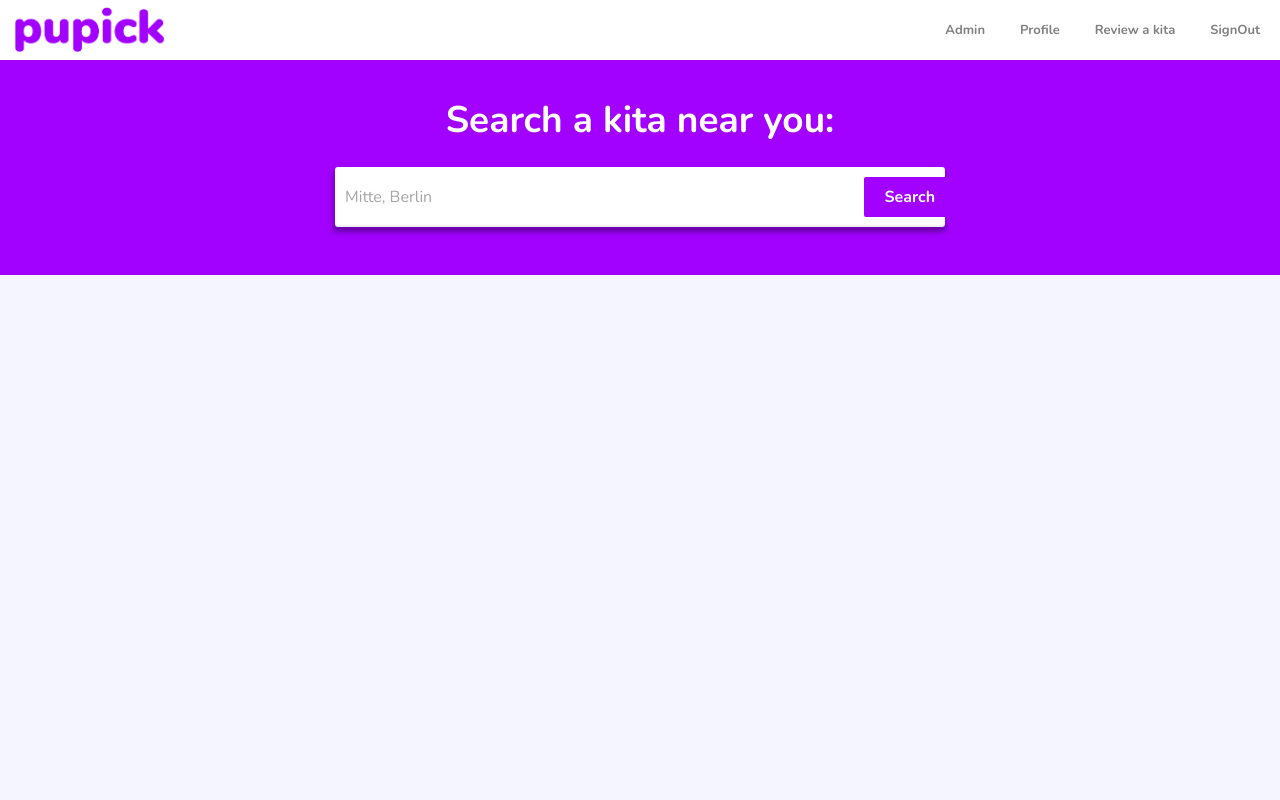
After one commit to yoni333/kindergarden, a PHP site: page / in a window 1280 px wide. The commit adds this page. Run offline with PHP 8.4, Linux system fonts and the light colour scheme; the visitor is signed in with stand-in values (Sample User, id 1).

Commit message:
google maps 2

```diff
--- a/admin-pupick/admin.js
+++ b/admin-pupick/admin.js
@@ -24,6 +24,7 @@ function insert_kindergarden_admin(){
     console.log ('insert_kindergarden_admin');
 
     var data = get_new_kindergarden( admin.dom.form );
+    data[5].value= encodeURIComponent(data[5].value);
 
    // ajax_admin_insert_kindergarden.php
    ;
@@ -146,6 +147,8 @@ function open_edit_gardem_modal( id ,row ){
 
    data['id'] = data.sorting_1; //datatableJs insert the class sorting_1 instesd of 'id' - so we bring it back
 
+    //decode uricompenent
+    data.google_maps = decodeURIComponent ( data.google_maps );
       console.log(data);
 
 
@@ -159,6 +162,7 @@ function open_edit_gardem_modal( id ,row ){
        $('#editGardenModal #admin_edit_working_hours').val(data.working_hours);
        $('#editGardenModal #admin_new_contact').val(data.contact);
        $('#editGardenModal #admin_edit_description').val(data.description);
+       $('#editGardenModal #admin_edit_google_maps').val(data.google_maps);
 
 
 
@@ -174,7 +178,7 @@ function edit_kindergarden_admin(){
 
    // ajax_admin_insert_kindergarden.php
 
-
+   data[6].value= encodeURIComponent(data[6].value);
 
     var jqxhr = $.post(admin.url + "ajax_admin_edit_kindergarden.php",data )
   .done(function() {
--- /dev/null
+++ b/admin-pupick/adminConfig.php
@@ -0,0 +1,6 @@
+<?php
+
+$adminConfig= array();
+
+//is feedback need admin aproove
+$adminConfig['feedbackAproove'] = false ;
--- a/admin-pupick/ajax_admin_edit_kindergarden.php
+++ b/admin-pupick/ajax_admin_edit_kindergarden.php
@@ -17,6 +17,7 @@ $tmp[count($tmp)] = $_POST['country'];
 $tmp[count($tmp)] = $_POST['working_hours'];
 $tmp[count($tmp)] = $_POST['contact'];
 $tmp[count($tmp)] = $_POST['description'];
+$tmp[count($tmp)] = $_POST['google_maps'];
 
 $tmp[count($tmp)] = '0'; //0 is admin id number
 $tmp[count($tmp)] = $_POST['id']; //0 is admin id number
--- a/admin-pupick/ajax_admin_insert_kindergarden.php
+++ b/admin-pupick/ajax_admin_insert_kindergarden.php
@@ -6,6 +6,7 @@ include('query.php');
 
 
 $name_of_inserter = $_SESSION['admin-name'];
+
 $tmp = [] ;
 $tmp[0] = true ;
 
@@ -17,9 +18,11 @@ $tmp[count($tmp)] = $_POST['country'];
 $tmp[count($tmp)] = $_POST['working_hours'];
 $tmp[count($tmp)] = $_POST['contact'];
 $tmp[count($tmp)] = $_POST['description'];
+$tmp[count($tmp)] = $_POST['google_maps'];
 $tmp[count($tmp)] = $name_of_inserter;
 $tmp[count($tmp)] = '0';
-
+ echo "<pre>";
+ print_r($tmp);
 $a= new query_admin();
 
 $a->set_insert_array( $tmp );
--- a/admin-pupick/query.php
+++ b/admin-pupick/query.php
@@ -57,7 +57,7 @@ class query_admin {
 
     public function insert_kindergarden(){
 
-        $this->SQL = "INSERT INTO kindergardens ( `activate`,`name`, `adress` , `city`, `country`, `working_hours`, `contact` , `description`,  `inserted_by_name`, `inserted_by_id`) VALUES (?,?,?,?,?,?,?,?,?,?)";
+        $this->SQL = "INSERT INTO kindergardens ( `activate`,`name`, `adress` , `city`, `country`, `working_hours`, `contact` , `description`, `google_maps`, `inserted_by_name`, `inserted_by_id`) VALUES (?,?,?,?,?,?,?,?,?,?,?)";
         $stmt = $this->_dbh->prepare( $this->SQL );
 
       echo $this->SQL;
@@ -87,6 +87,7 @@ class query_admin {
                 working_hours=?,
                 contact=?,
                 description=?,
+                google_maps=?,
                 editBy=?
 
 WHERE id=?;";
--- /dev/null
+++ b/index.php
@@ -0,0 +1,179 @@
+<?php session_start();?>
+<!doctype html>
+<html class="no-js" lang="en">
+  <head>
+    <meta charset="utf-8" />
+    <meta name="viewport" content="width=device-width, initial-scale=1.0" />
+    <title>PUPICK KITA FINDER</title>
+    <link href="https://fonts.googleapis.com/css?family=Nunito:200,400,700" rel="stylesheet">
+    <link rel="stylesheet" href="css/foundation.css" />
+    <link rel="stylesheet" href="css/style.css" />
+    <link rel="stylesheet" href="css/font-awesome.min.css" />
+    <script src="js/vendor/modernizr.js"></script>
+  </head>
+  <body>
+<!-- nav -->
+<section class="navigation">
+  <nav class="top-bar row" data-topbar role="navigation">
+    <ul class="title-area">
+      <li class="name">
+        <h1 class="logo"><a href="index.html"><img src="img/logo.png"></a></h1>
+      </li>
+       <!-- Remove the class "menu-icon" to get rid of menu icon. Take out "Menu" to just have icon alone -->
+      <li class="toggle-topbar menu-icon"><a href="#"><span>Menu</span></a></li>
+    </ul>
+
+    <section class="top-bar-section">
+      <!-- Right Nav Section -->
+      <ul class="right">
+        <li><a class="" href="admin.html">Admin</a></li>
+        <li><a class="" href="profile.html">Profile</a></li>
+        <li><a class="but" href="review.html">Review a kita</a></li>
+
+         <?php if ($_SESSION['isLogin']  !== 'login' ){ ?>
+        <li><a data-reveal-id="sign-up-modal" id="nav-sign-up" href="">Sign Up</a></li>
+        <li><a data-reveal-id="login-modal" id="nav-login" href=""><i class="fa fa-user" aria-hidden="true"></i>&nbsp Login</a></li>
+         <li id="nav-signout" style="display:none;"><a  href="php/signout.php">SignOut</a></li>
+        <?php } else { ?>
+         <li id="nav-signout"><a  href="php/signout.php">SignOut</a></li>
+        <?php } ?>
+
+      </ul>
+
+      <!-- Left Nav Section -->
+      <ul class="left">
+        <li class="">
+        </li>
+      </ul>
+    </section>
+  </nav>
+</section>
+<!-- nav -->
+
+<section class="the-search">
+  <div class="row">
+    <div class="small-12">
+      <h2 class="search-title text-center">Search a kita near you:</h2>
+    </div>
+    <div class="small-12 large-6 large-centered columns">
+        <input class="adress-input" type="text" placeholder="Mitte, Berlin" id="live_search_input"/>
+          <a href="" class="main-search-button" id="big-search-submit">Search</a>
+          <div id="quick_search_results"></div>
+    </div>
+  </div>
+</section>
+
+<section class="row">
+
+</section>
+
+
+    <!-- check sign up modal -->
+  <div id="reply-modal-check-sign" class="reveal-modal tiny" data-reveal aria-labelledby="modalTitle" aria-hidden="true" role="dialog">
+    <div class="modal-header"><h4 class="text-center">Add a review</h4></div>
+      <a class="close-reveal-modal" aria-label="Close">&#215;</a>
+      <div class="row modal-body">
+        <div class="small-12 columns">
+          <h4 class="text-center">Hi, to leave a reply you need to sign up. It's easy and takes just a second.</h4>
+        </div>
+        <div class="small-12 columns">
+          <a href="" data-reveal-id="sign-up-modal" class="grey-button bl" id="">Sign Up</a>
+        </div>
+        <div class="small-12 columns">
+          <br>
+          <h4 class="text-center">Already a member?</h4>
+          <a href="" data-reveal-id="login-modal" class="purp-button bl" id="">Log In</a>
+        </div>
+      </div>
+    </div>
+<!-- check sign up modal -->
+
+<!-- sign up modal -->
+    <div id="sign-up-modal" class="reveal-modal tiny" data-reveal aria-labelledby="modalTitle" aria-hidden="true" role="dialog">
+      <div class="modal-header"><h4 class="text-center">Sign Up</h4></div>
+      <a class="close-reveal-modal" aria-label="Close">&#215;</a>
+      <div class="row modal-body">
+        <div class="small-12 columns">
+          <h4 class="text-center">Choose a method to sign up:</h4>
+          <a href="" data-reveal-id="sign-with-mail" class="grey-button bl" id="">Sign with mail</a>
+          <br>
+          <a href="" data-reveal-id="reply-modal" class="grey-button bl" id="sign-with-google">
+            <i class="fa fa-google" aria-hidden="true"></i>Sign with with google</a>
+          <br>
+          <a href="" data-reveal-id="reply-modal" class="grey-button bl" id="sign-with-facebook">
+            <i class="fa fa-facebook" aria-hidden="true"></i>Sign with with facebook</a>
+        </div>
+      </div>
+    </div>
+<!-- sign up modal -->
+
+<!-- login modal -->
+    <div id="login-modal" class="reveal-modal tiny" data-reveal aria-labelledby="modalTitle" aria-hidden="true" role="dialog">
+      <div class="modal-header"><h4 class="text-center">Log In</h4></div>
+      <a class="close-reveal-modal" aria-label="Close">&#215;</a>
+      <div class="row modal-body">
+        <div class="small-12 columns">
+          <h4 class="text-center">Welcome! Log in.</h4>
+          <form class="log-in-modal-form">
+            <div class="row">
+              <div class="large-12 columns">
+                <input type="text" id="login_email" placeholder="Email" />
+              </div>
+              <div class="large-12 columns">
+                <input type="text"  id="login_password"  placeholder="Password" />
+                <div id="loginAccount" class="purp-button loginAccount">Log In</div>
+              </div>
+              </div>
+          </form>
+        </div>
+      </div>
+    </div>
+<!-- login modal -->
+
+<!-- sign with mail modal -->
+    <div id="sign-with-mail" class="reveal-modal small" data-reveal aria-labelledby="modalTitle" aria-hidden="true" role="dialog">
+      <div class="small-12 columns">
+        <form>
+          <div class="row">
+            <div class="large-12 columns">
+              <label>First name
+                <input type="text" placeholder="First name" id="signup_first_name"/>
+              </label>
+            </div>
+            <div class="large-12 columns">
+              <label>Last name
+                <input type="text" placeholder="Last name"  id="signup_last_name" />
+              </label>
+            </div>
+            <div class="large-12 columns">
+              <label>E-mail
+                <input type="text" placeholder="E-mail"  id="signup_email"/>
+              </label>
+            </div>
+            <div class="large-12 columns">
+              <label>password
+                <input type="text" placeholder="*********"  id="signup_password"/>
+              </label>
+            </div>
+          </div>
+          <div class="row">
+            <div class="large-12 columns">
+             <div id="signUpAccount" class="purp-button">Sign up</div>
+            </div>
+          </div>
+        </form>
+
+      </div>
+      <a class="close-reveal-modal" aria-label="Close">&#215;</a>
+    </div>
+<!-- sign with mail modal -->
+    <script src="js/vendor/jquery.js"></script>
+    <script src="js/foundation.min.js"></script>
+    <script src="js/world_docReady.js"></script>
+    <script src="js/quick_search.js"></script>
+    <script src="js/signup.js"></script>
+    <script>
+      $(document).foundation();
+    </script>
+  </body>
+</html>
--- a/js/signup.js
+++ b/js/signup.js
@@ -83,10 +83,13 @@ function login_ajax(data){
 
             var page = window.location.pathname ;
             page = page.substring(page.lastIndexOf('/')+1);
+
+            console.log('page = ' + page);
             switch (page){
 
-                    case 'index.html':
-                        window.location.href = 'http://pupick.de/app-pupick/profile.php';
+                    case '':
+                    //    window.location.href = 'http://pupick.de/app-pupick/profile.php';
+
 
                   break;
 
@@ -95,6 +98,11 @@ function login_ajax(data){
                    break;
 
             }
+
+             $('#login-modal').foundation('reveal', 'close');
+             $('#nav-sign-up').css('display', 'none');
+             $('#nav-login').css('display', 'none');
+             $('#nav-signout').css('display', 'block');
 
         }else {
 
--- a/php/add_review.php
+++ b/php/add_review.php
@@ -3,13 +3,13 @@ session_start();
 
 include('main.php');
 
-print_r($_SESSION);
+//print_r($_SESSION);
 include('isLogin.php');
 
 
  include('database_users.php');
 
- print_r($_POST);
+ //print_r($_POST);
 
 
 class addReview {
@@ -62,7 +62,7 @@ class addReview {
                 . "  VALUES (:user_id,:kindergardenID,:text)";
         $stmt = $this->_dbh->prepare( $this->SQL );
 
-      echo $this->SQL;
+     // echo $this->SQL;
 
         $stmt->bindParam(':user_id',  $this->params['userID']);
       $stmt->bindParam(':kindergardenID',  $this->params['kindergardenID']);
```
Also changed, not shown: admin-pupick/admin.php (+5 -33 lines), item.php (+28 -14 lines), js/add-review-on-graden.js (+23 -9 lines), php/get_item_data.php (+6 -2 lines), php/signout.php (added, +14 -0 lines).
